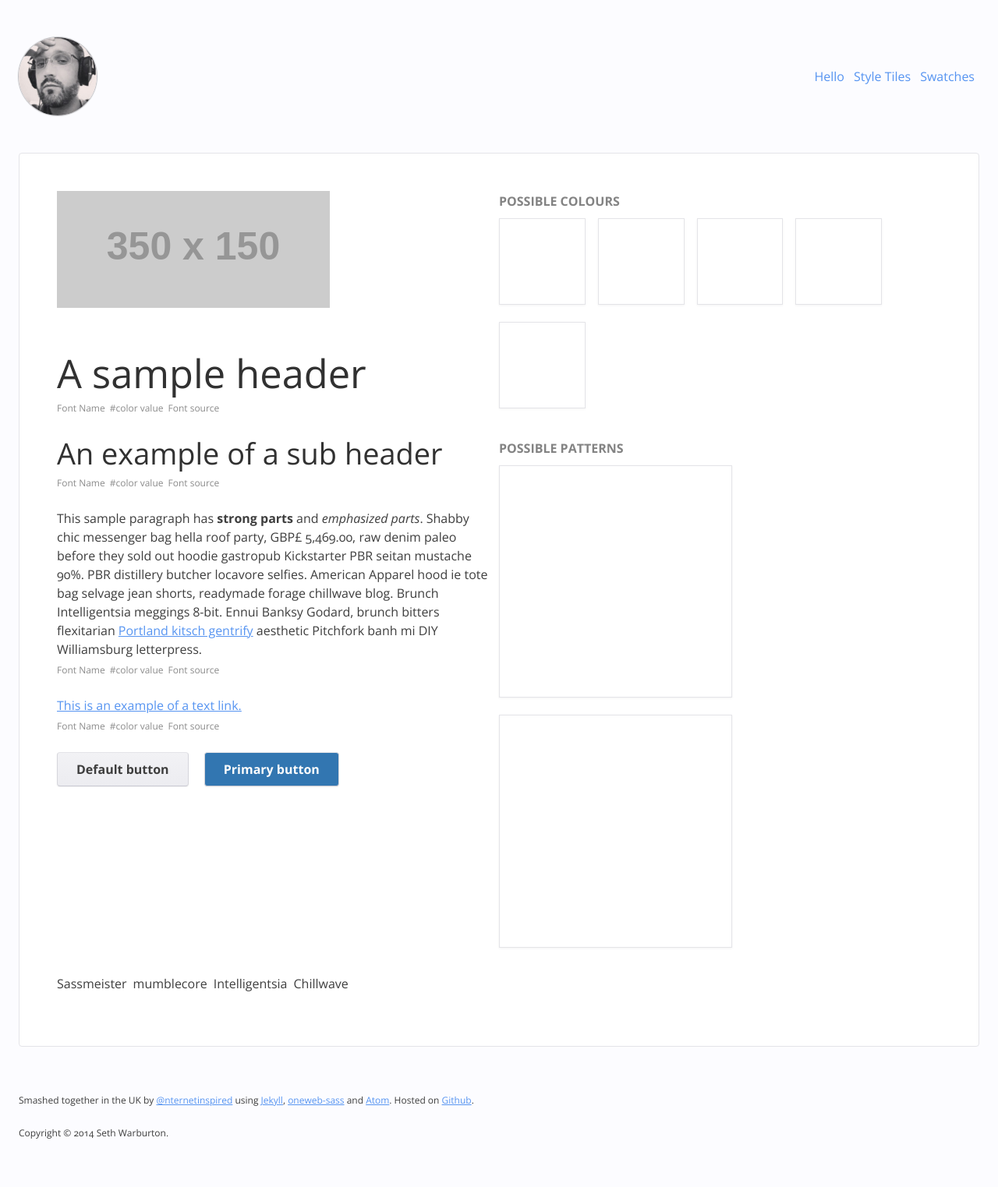
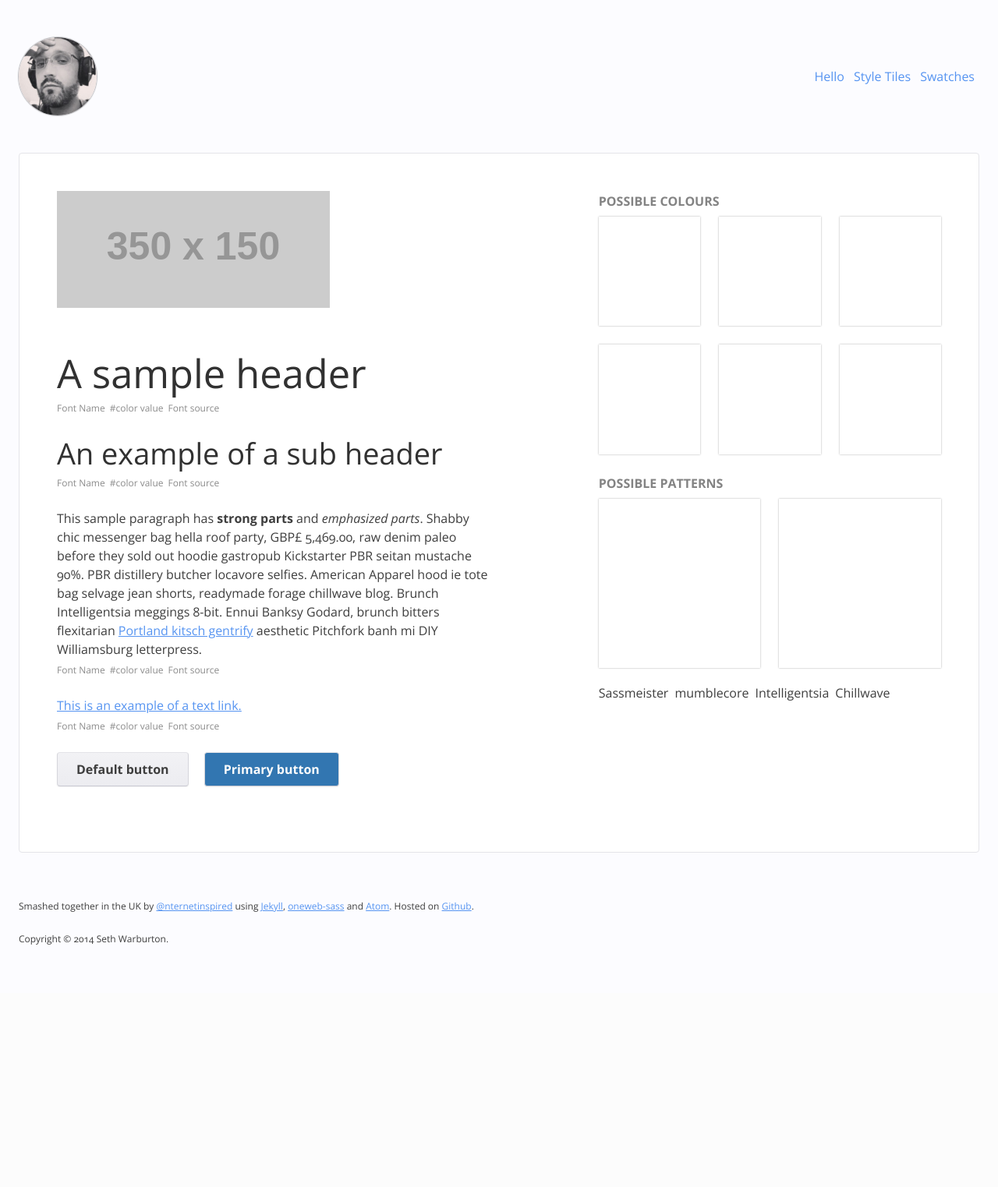
Before and after one commit to nternetinspired/jekyll-design, a Jekyll site: the page built from tiles/_posts/2014-09-04-style-tile-default.html, in a window 1280 px wide. Shown: the whole page at 78% size. Built offline with Jekyll 4.4.1, drawn with Linux system fonts in a browser that asks for light colours; after the commit the page ends 1274 px from its top, so only the background shows below that.

Commit message:
Improved default style tile

```diff
--- a/_sass/generic/_style-tiles.scss
+++ b/_sass/generic/_style-tiles.scss
@@ -7,14 +7,6 @@
 
     @extend .clearfix;
     @extend .well;
-
-    [class*="color-swatch"] {
-        padding: 3.125em;
-    }
-
-    [class*="texture-swatch"] {
-        padding: 9em;
-    }
 
     .adjective-samples {
         line-height: 1;
@@ -35,16 +27,16 @@
         @extend .muted;
         font-size: $root-size-em;
         font-weight: 600;
-        margin-bottom: 0;
+        margin-bottom: spacer(1, $root-size-em);
         text-transform: uppercase;
     }
 
     .swatch {
         background: #fff;
-        border: 1px solid $border-color;
-        margin: .5em 1em .5em 0;
-        padding: .275em;
-        @include box-shadow(0 1px 3px rgba(0,0,0,.05));
+        border: 5px solid #fff;
+        margin-bottom: spacer(4);
+        padding-bottom: 100%;
+        @include box-shadow(0 0 2px rgba(0,0,0,.35));
     }
 
     .typography-sample-h1 {
@@ -59,13 +51,4 @@
         margin-bottom: spacer(1);
     }
 
-    @include mq(md) {
-        .adjective-samples
-        .colour-samples,
-        .texture-samples,
-        .typography-samples {
-            float: left;
-            width: 50%;
-        }
-    }
 }
--- a/tiles/_posts/2014-09-04-style-tile-default.html
+++ b/tiles/_posts/2014-09-04-style-tile-default.html
@@ -2,9 +2,8 @@
 layout: tile
 description: Gentrify ugh disrupt, PBR letterpress kale chips tattooed trust fund roof party VHS organic flexitarian mixtape.
 ---
-
-<div class="typography-samples">
-
+<div class="grid">
+    <div class="typography-samples col lg-three-fifths xl-two-thirds">
         <div class="client-logo">
             <img src="http://placehold.it/350x150">
         </div>
@@ -54,35 +53,39 @@ description: Gentrify ugh disrupt, PBR letterpress kale chips tattooed trust fun
         </div>
     </div>
 
+    <div class="col lg-two-fifths xl-one-third">
         <div class="colour-samples">
             <h3 class="sample-heading">Possible colours</h3>
-    <ul class="list-inline">
-        <li class="swatch">
-            <div class="color-swatch-1"></div>
+            <ul class="swatch-grid grid">
+                <li class="col sm-one-half md-one-fifth lg-one-third">
+                    <div class="swatch color-swatch-1"></div>
                 </li>
-        <li class="swatch">
-            <div class="color-swatch-2"></div>
+                <li class="col sm-one-half md-one-fifth lg-one-third">
+                    <div class="swatch color-swatch-2"></div>
                 </li>
-        <li class="swatch">
-            <div class="color-swatch-3"></div>
+                <li class="col sm-one-half md-one-fifth lg-one-third">
+                    <div class="swatch color-swatch-3"></div>
                 </li>
-        <li class="swatch">
-            <div class="color-swatch-4"></div>
+                <li class="col sm-one-half md-one-fifth lg-one-third">
+                    <div class="swatch color-swatch-4"></div>
                 </li>
-        <li class="swatch">
-            <div class="color-swatch-5"></div>
+                <li class="col sm-one-half md-one-fifth lg-one-third">
+                    <div class="swatch color-swatch-5"></div>
+                </li>
+                <li class="col sm-one-half md-one-fifth lg-one-third">
+                    <div class="swatch color-swatch-6"></div>
                 </li>
             </ul>
         </div>
 
         <div class="texture-samples">
             <h3 class="sample-heading">Possible patterns</h3>
-    <ul class="list-inline">
-        <li class="swatch">
-            <div class="texture-swatch-1"></div>
+            <ul class="swatch-grid grid">
+                <li class="col md-one-half">
+                    <div class="swatch texture-swatch-1"></div>
                 </li>
-        <li class="swatch">
-            <div class="texture-swatch-2"></div>
+                <li class="col md-one-half">
+                    <div class="swatch texture-swatch-2"></div>
                 </li>
             </ul>
         </div>
@@ -95,3 +98,5 @@ description: Gentrify ugh disrupt, PBR letterpress kale chips tattooed trust fun
                 <li class="adjective-4 ui-swatch-3">Chillwave</li>
             </ul>
         </div>
+    </div>
+</div>
```
Lines whose indentation alone changed are shown as unchanged.
